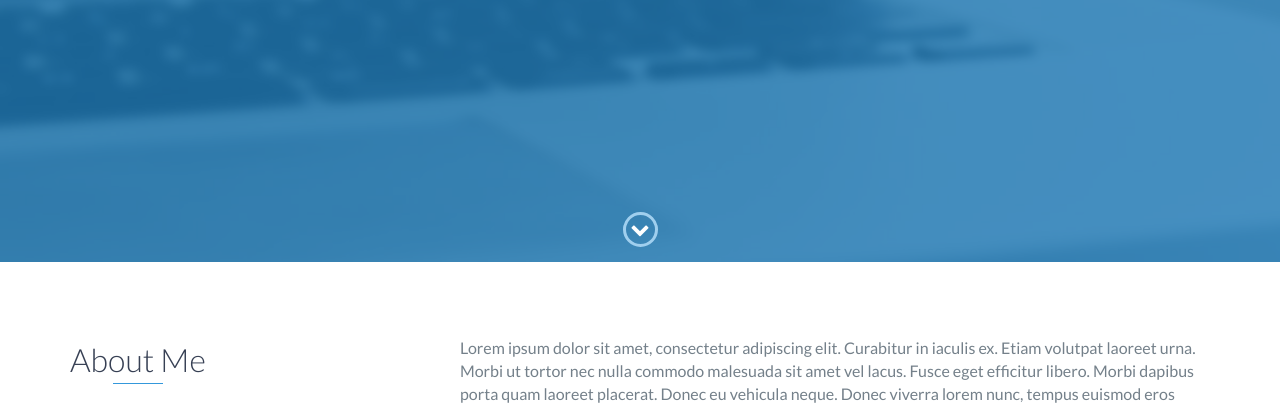
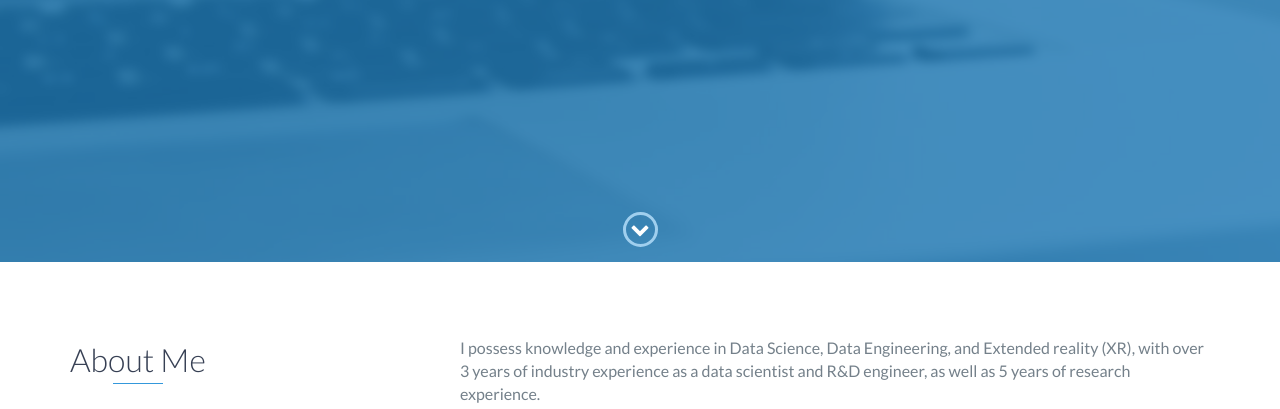
Before and after one commit to zahramino/zahramino.github.io, a website: page index.html in a window 1280 px wide. Shown: the part 538-947 px from the top of the page. Drawn offline with nearby package versions, Linux system fonts and the light colour scheme.

Commit message:
Update index.html

```diff
--- a/index.html
+++ b/index.html
@@ -73,10 +73,7 @@
                 </div>
                 <div class="col-md-8">
                     <p>
-                        Lorem ipsum dolor sit amet, consectetur adipiscing elit. Curabitur in iaculis ex. Etiam volutpat laoreet urna. Morbi ut tortor nec nulla commodo malesuada sit amet vel lacus. Fusce eget efficitur libero. Morbi dapibus porta quam laoreet placerat. Donec
-                        eu vehicula neque. Donec viverra lorem nunc, tempus euismod eros sollicitudin ut. Quisque et tincidunt libero. Donec id pharetra justo. Proin euismod lacinia dolor, eu scelerisque justo tempus pharetra. Vivamus nunc justo, finibus
-                        ut nisl sed, euismod rhoncus nulla. Proin sed magna egestas, egestas ante et, congue eros. In consequat, mauris dapibus tincidunt suscipit, ex libero aliquet diam, at maximus risus enim non leo.
-                    </p>
+                      I possess knowledge and experience in Data Science, Data Engineering, and Extended reality (XR), with over 3 years of industry experience as a data scientist and R&D engineer, as well as 5 years of research experience.              </p>
                 </div>
             </div>
         </div>
```
